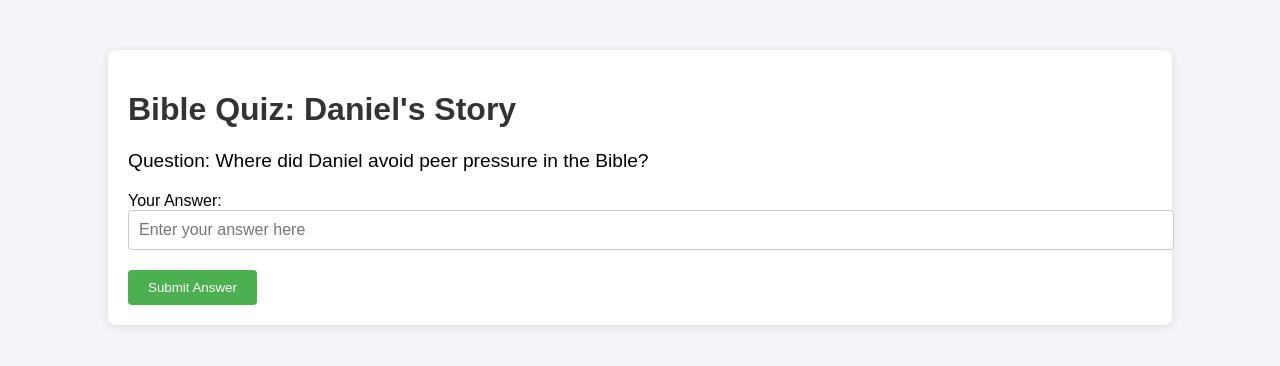
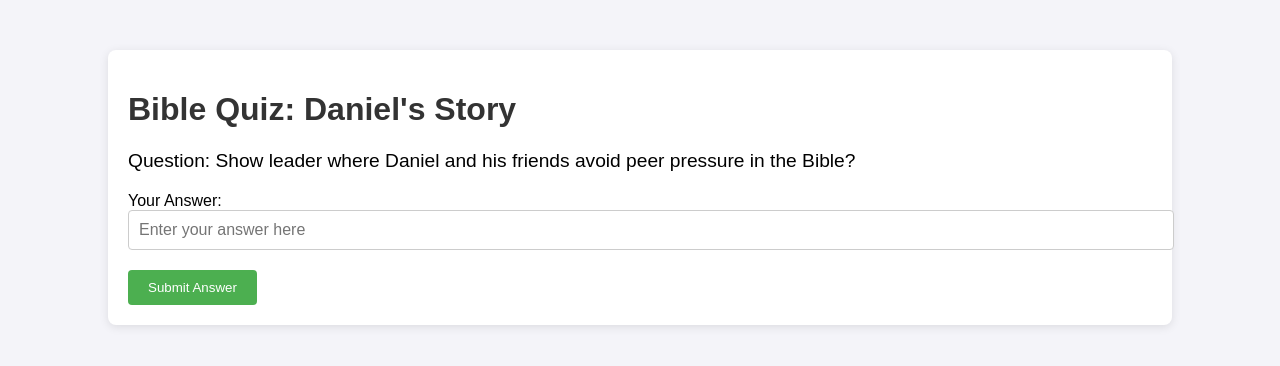
Before and after one commit to LegoSeahawker/CLYM, a plain HTML site: page peru4.html in a window 1280 px wide. Drawn offline with Linux system fonts and the light colour scheme.

Commit message:
Add files via upload

```diff
--- a/peru4.html
+++ b/peru4.html
@@ -65,7 +65,7 @@
 
 <div class="container">
     <h1>Bible Quiz: Daniel's Story</h1>
-    <p class="question">Question: Where did Daniel avoid peer pressure in the Bible?</p>
+    <p class="question">Question: Show leader where Daniel and his friends avoid peer pressure in the Bible?</p>
     <div class="answer">
         <label for="answer">Your Answer:</label>
         <input type="text" id="answer" placeholder="Enter your answer here">
```
